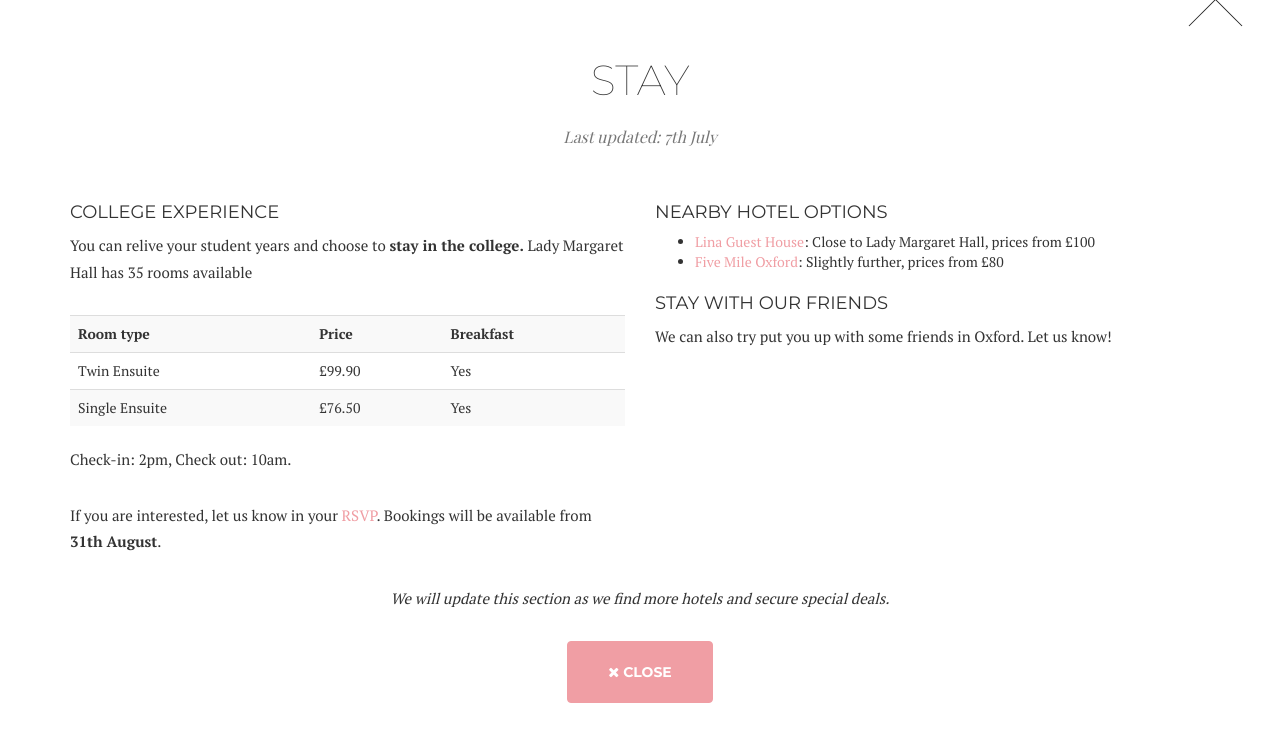
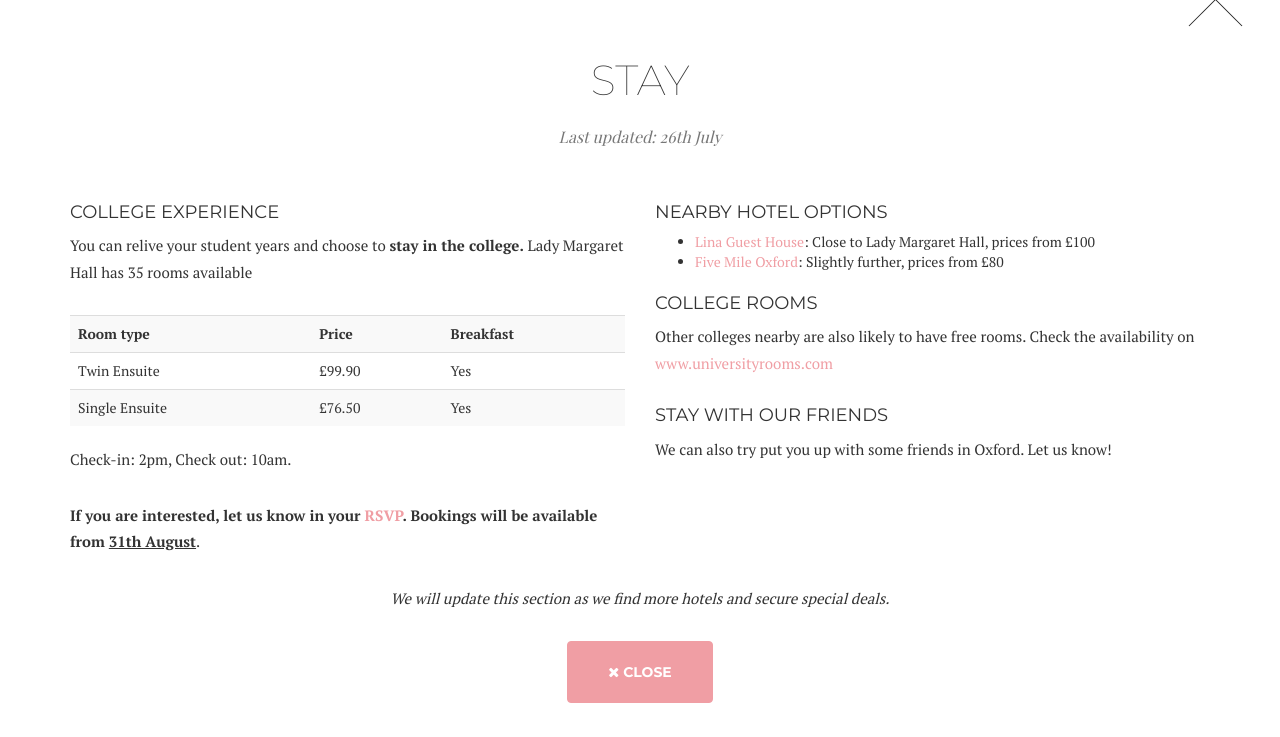
Before and after one commit to macduy/minh-hai, a website: page index.html in a window 1280 px wide. Both pictures are taken after a click on the link "VIEW OPTIONS". Shown: the part 3071-3808 px from the top of the page. Drawn offline with nearby package versions, Linux system fonts and the light colour scheme; some packages are replaced by stand-ins of ours; grey boxes are pictures that could not be loaded; a web font is replaced by a local one.

Commit message:
Update nearby accommodation options

```diff
--- a/index.html
+++ b/index.html
@@ -340,7 +340,7 @@
                 <div class="col-sm-6">
                     <h3>Accommodation</h3>
 
-                    <p>Unfortunately Oxford can be an expensive place to stay. However, we you would like to stay the night after the festivities, perhaps to explore the city the next morning, there are a few options.</p>
+                    <p>Oxford is a beautiful city that can be explored in a day. If you would like  to stay the night after the festivities, perhaps to roam around the city the next morning, there are a few options.</p>
                     <p class="text-center"><a href="#accommodationOptions" class="btn btn-md portfolio-link" data-toggle="modal">View options</a>
                 </div>
             </div>
@@ -617,7 +617,7 @@
                     <div class="row">
                         <div class="col-lg-12">
                             <h2>Stay</h2>
-                            <p class="item-intro text-muted">Last updated: 7th July</p>
+                            <p class="item-intro text-muted">Last updated: 26th July</p>
                         </div>
                         <div class="col-md-6">
                             <h4>College experience</h4>
@@ -641,8 +641,8 @@
                             </table>
 
                             <p>Check-in: 2pm, Check out: 10am.</p>
-                            <p>If you are interested, let us know in your
-                                <a class="page-scroll" href="#rsvp" data-dismiss="modal">RSVP</a>. Bookings will be available from <b>31th August</b>.
+                            <p><b>If you are interested, let us know in your
+                                <a class="page-scroll" href="#rsvp" data-dismiss="modal">RSVP</a>. Bookings will be available from <u>31th August</u></b>.
                             </p>
                         </div>
                         <div class="col-md-6">
@@ -654,6 +654,11 @@
                                     <a href="https://www.expedia.co.uk/Oxfordshire-Hotels-Five-Mile-Oxford.h1768469.Hotel-Information">Five Mile Oxford</a>: Slightly further, prices from £80
                                 </li>
                             </ul>
+
+                            <h4>College rooms</h4>
+                            <p>
+                                Other colleges nearby are also likely to have free rooms. Check the availability on <a href="http://www.universityrooms.com/en/city/oxford/home?gclid=Cj0KEQjwwLHLBRDEq9DQxK2I_p8BEiQA3UDVDruirRqZx0cLt4nkJAUDPW4fRS0ADtN_DxMCQ7P_8rcaAuEU8P8HAQ">www.universityrooms.com</a>
+                            </p>
 
                             <h4>Stay with our friends</h4>
                             <p>We can also try put you up with some friends in Oxford. Let us know!</p>
```
